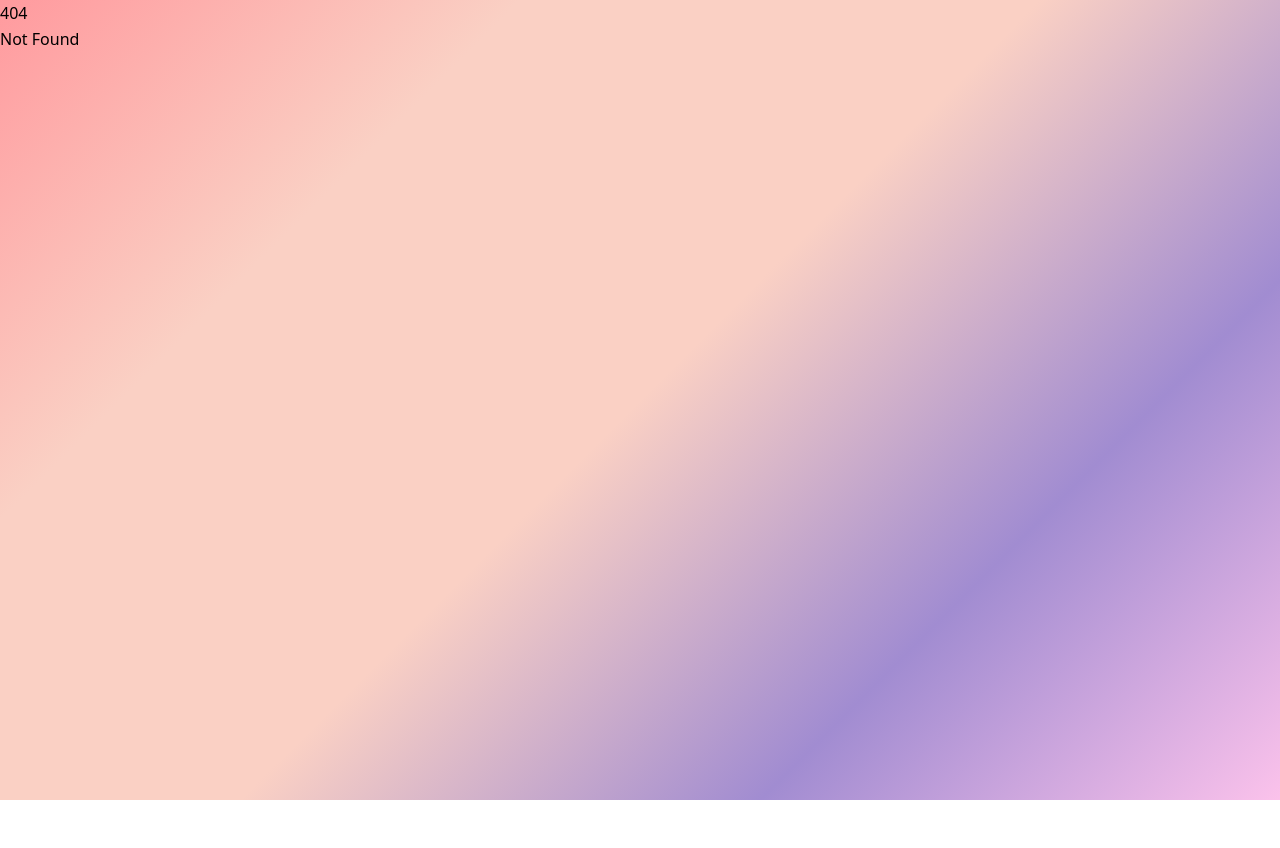
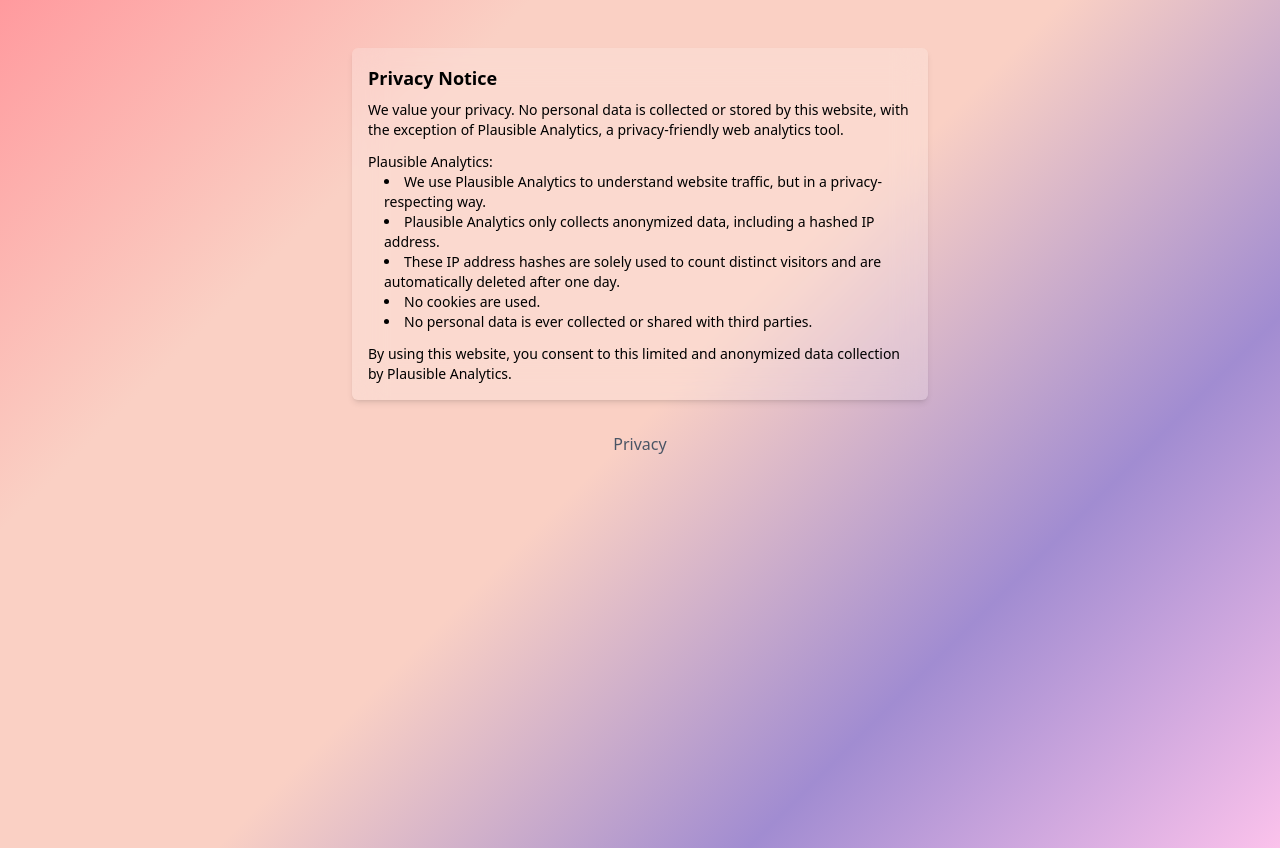
Before and after one commit to poesterlin/WasReal, a SvelteKit app: page /privacy in a window 1280 px wide. Before the commit this address had no page. Before the commit the page ends 800 px from the top, so only its background shows below. Built offline with nearby package versions, Linux system fonts and the light colour scheme.

Commit message:
add privacy page

```diff
--- a/src/routes/+layout.svelte
+++ b/src/routes/+layout.svelte
@@ -62,3 +62,11 @@
 		</div>
 	{/each}
 </main>
+
+<nav>
+	<ul class="mt-8 flex justify-center space-x-4">
+		<li>
+			<a href="/privacy" class="text-gray-600 hover:text-gray-800"> Privacy </a>
+		</li>
+	</ul>
+</nav>
--- /dev/null
+++ b/src/routes/privacy/+page.svelte
@@ -0,0 +1,28 @@
+<div class="glass-effect mx-auto mt-12 max-w-xl rounded-md bg-gray-100/50 p-4 text-sm shadow-md">
+	<h2 class="mb-2 text-lg font-semibold">Privacy Notice</h2>
+	<p class="mb-3">
+		We value your privacy. No personal data is collected or stored by this website, with the
+		exception of Plausible Analytics, a privacy-friendly web analytics tool.
+	</p>
+
+	<div class="mb-3">
+		<h3 class="font-medium">Plausible Analytics:</h3>
+		<ul class="list-inside list-disc pl-4">
+			<li>
+				We use Plausible Analytics to understand website traffic, but in a privacy-respecting way.
+			</li>
+			<li>Plausible Analytics only collects anonymized data, including a hashed IP address.</li>
+			<li>
+				These IP address hashes are solely used to count distinct visitors and are automatically
+				deleted after one day.
+			</li>
+			<li>No cookies are used.</li>
+			<li>No personal data is ever collected or shared with third parties.</li>
+		</ul>
+	</div>
+
+	<p>
+		By using this website, you consent to this limited and anonymized data collection by Plausible
+		Analytics.
+	</p>
+</div>
```
